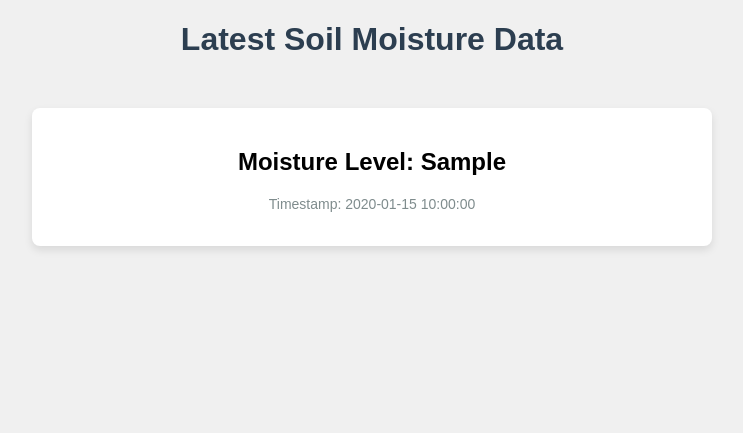
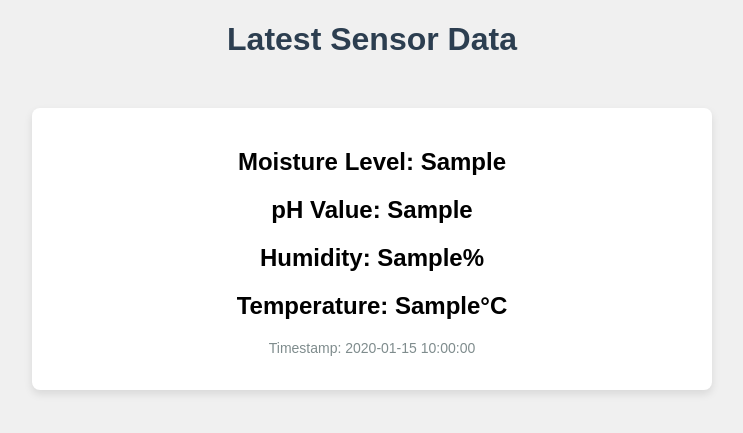
Before and after one commit to Noskathon-Lite/Team_iterators, a Flask app: page / in a window 1280 px wide. Shown: the top 433 px of the page, without its empty margins (268-1011 px from the left). Run offline with Flask 3, Linux system fonts and the light colour scheme; tables that the repository leaves empty or names only in its code hold one stand-in row (values such as "Sample post").

Commit message:
her bhai aayo

```diff
--- a/Dashboard/upload_data.py
+++ b/Dashboard/upload_data.py
@@ -7,11 +7,11 @@ db_config = {
     "host": "localhost",
     "user": "root",
     "password": "",
-    "database": "sensor_db"
+    "database": "Farmers"
 }
 
 # Arduino Serial port configuration
-serial_port = "COM10"  # Replace with your Arduino's COM port
+serial_port = "/dev/tty.usbmodem11301"  # Replace with your Arduino's COM port
 baud_rate = 9600       # Match the baud rate used in your Arduino code
 
 # Connect to the database
--- a/Dashboard/your_project/app.py
+++ b/Dashboard/your_project/app.py
@@ -3,42 +3,55 @@ import mysql.connector
 
 app = Flask(__name__)
 
-# MySQL Database Connection (using root user without a password)
+# MySQL Database Connection
 db_config = {
     'host': 'localhost',
     'user': 'root',
     'password': '',
     'database': 'Farmers'
 }
+
 def fetch_latest_data():
-    """Fetch the latest moisture data from the database."""
+    """Fetch the latest sensor data from the database."""
     try:
         conn = mysql.connector.connect(**db_config)
         cursor = conn.cursor()
 
-        # Query to fetch the most recent moisture data
-        cursor.execute("SELECT moisture, timestamp FROM soil_data ORDER BY timestamp DESC LIMIT 1")
+        # Query to fetch the most recent data
+        cursor.execute("""
+            SELECT moisture, ph_value, humidity, temperature, timestamp
+            FROM sensor_data
+            ORDER BY timestamp DESC
+            LIMIT 1
+        """)
         latest_data = cursor.fetchone()
 
         cursor.close()
         conn.close()
 
         if latest_data:
-            moisture_level, timestamp = latest_data
-            return moisture_level, timestamp
+            moisture, ph_value, humidity, temperature, timestamp = latest_data
+            return moisture, ph_value, humidity, temperature, timestamp
         else:
-            return None, None
+            return None, None, None, None, None
     except mysql.connector.Error as err:
         print(f"Error: {err}")
-        return None, None
+        return None, None, None, None, None
 
 @app.route('/')
 def index():
     """Render the HTML page with the latest data."""
-    moisture_level, timestamp = fetch_latest_data()
+    moisture, ph_value, humidity, temperature, timestamp = fetch_latest_data()
 
-    if moisture_level is not None and timestamp is not None:
-        return render_template('index.html', moisture=moisture_level, timestamp=timestamp)
+    if moisture is not None:
+        return render_template(
+            'index.html',
+            moisture=moisture,
+            ph_value=ph_value,
+            humidity=humidity,
+            temperature=temperature,
+            timestamp=timestamp
+        )
     else:
         return "No data found in the database."
 
--- a/Dashboard/your_project/templates/index.html
+++ b/Dashboard/your_project/templates/index.html
@@ -3,7 +3,7 @@
 <head>
     <meta charset="UTF-8">
     <meta name="viewport" content="width=device-width, initial-scale=1.0">
-    <title>Latest Soil Moisture Data</title>
+    <title>Latest Sensor Data</title>
     <style>
         body {
             font-family: Arial, sans-serif;
@@ -30,9 +30,12 @@
     </style>
 </head>
 <body>
-    <h1>Latest Soil Moisture Data</h1>
+    <h1>Latest Sensor Data</h1>
     <div class="data">
         <h2>Moisture Level: {{ moisture }}</h2>
+        <h2>pH Value: {{ ph_value }}</h2>
+        <h2>Humidity: {{ humidity }}%</h2>
+        <h2>Temperature: {{ temperature }}°C</h2>
         <p class="timestamp">Timestamp: {{ timestamp }}</p>
     </div>
 </body>
```
Also changed, not shown: Dashboard/your_project/database.py (+16 -19 lines).
